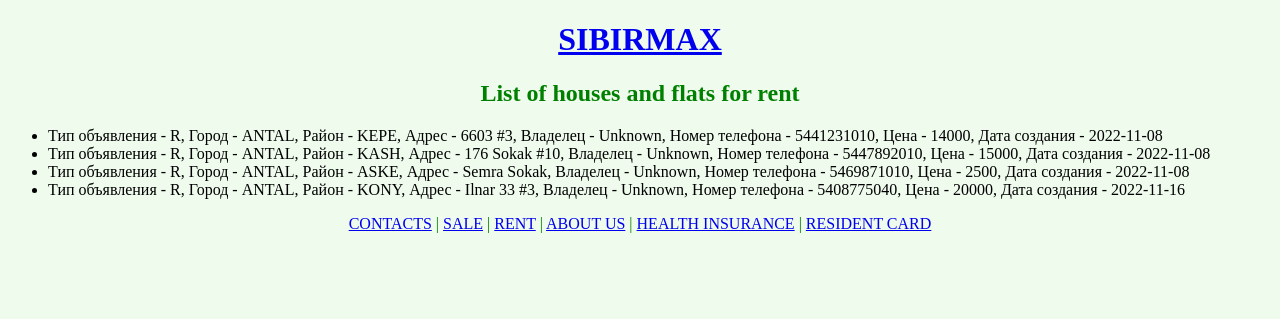
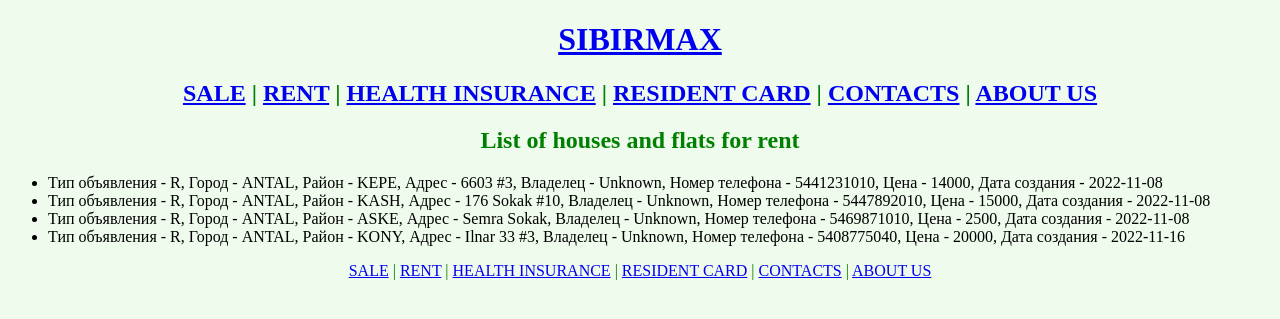
Before and after one commit to saintchayan/real_estate_project, a Django app: page /rent/ in a window 1280 px wide. Shown: the top 319 px of the page. Run offline with Django 4.2, Linux system fonts and the light colour scheme; data comes from the database, SQL or seed files in the repository; both versions use the stored data as it was after the commit.

Commit message:
fixed some repeated code

```diff
--- a/main_menu/templates/main_menu/contacts.html
+++ b/main_menu/templates/main_menu/contacts.html
@@ -3,7 +3,7 @@
 {% block title %}Contacts{% endblock %}
 
 {% block content %}
-<h1><a href="http://127.0.0.1:8000/">SIBIRMAX</a></h1>
+
 <h2>Some information about Sibirmax</h2>
 <h3>
     Location <br>
@@ -16,6 +16,4 @@
     915 165 77 71<br>
 </h3>
 
-{% include 'main_menu/navbar.html' %}
-
 {% endblock %}
--- a/main_menu/templates/main_menu/medical_insurance.html
+++ b/main_menu/templates/main_menu/medical_insurance.html
@@ -3,7 +3,7 @@
 {% block title %}Medical insurance{% endblock %}
 
 {% block content %}
-<h1><a href="http://127.0.0.1:8000/">SIBIRMAX</a></h1>
+
 <h2>Here is some information about medical insurance</h2>
 
 
@@ -96,6 +96,4 @@
     <li>Therapies related to teeth and nose caused by a traffic accident</li>
 </ul>
 
-{% include 'main_menu/navbar.html' %}
-
 {% endblock %}
--- a/main_menu/templates/main_menu/navbar.html
+++ b/main_menu/templates/main_menu/navbar.html
@@ -1,8 +1,8 @@
 <nav>
-    <a href="http://127.0.0.1:8000/contacts">CONTACTS</a> |
-    <a href="http://127.0.0.1:8000/sale">SALE</a> |
-    <a href="http://127.0.0.1:8000/rent">RENT</a> |
-    <a href="http://127.0.0.1:8000/about_us">ABOUT US</a> |
-    <a href="http://127.0.0.1:8000/medical_insurance">HEALTH INSURANCE</a> |
-    <a href="http://127.0.0.1:8000/resident_card">RESIDENT CARD</a>
+    <a href="{% url 'sale_list' %}">SALE</a> |
+    <a href="{% url 'rent_list' %}">RENT</a> |
+    <a href="{% url 'medical_insurance' %}">HEALTH INSURANCE</a> |
+    <a href="{% url 'resident_card' %}">RESIDENT CARD</a> |
+    <a href="{% url 'contacts' %}">CONTACTS</a> |
+    <a href="{% url 'about_us' %}">ABOUT US</a>
 </nav>
--- a/main_menu/templates/main_menu/rent.html
+++ b/main_menu/templates/main_menu/rent.html
@@ -3,8 +3,6 @@
 {% block title %}Sale{% endblock %}
 
 {% block content %}
-
-<h1><a href="http://127.0.0.1:8000/">SIBIRMAX</a></h1>
 
 <h2>List of houses and flats for rent</h2>
 
@@ -18,6 +16,4 @@
     </ul>
 </p>
 
-{% include 'main_menu/navbar.html' %}
-
 {% endblock %}
--- a/main_menu/templates/main_menu/resident_card.html
+++ b/main_menu/templates/main_menu/resident_card.html
@@ -3,8 +3,6 @@
 {% block title %}Resident card{% endblock %}
 
 {% block content %}
-
-<h1><a href="http://127.0.0.1:8000/">SIBIRMAX</a></h1>
 
 <h2>Here is some information about resident cards</h2>
 
@@ -212,6 +210,4 @@
     <li>Residence Permit for the victims of human trafficking:It is issued for a max duration of thirty days</li>
 </ul>
 
-{% include 'main_menu/navbar.html' %}
-
 {% endblock %}
--- a/main_menu/templates/main_menu/sale.html
+++ b/main_menu/templates/main_menu/sale.html
@@ -3,8 +3,6 @@
 {% block title %}Sale{% endblock %}
 
 {% block content %}
-
-<h1><a href="http://127.0.0.1:8000/">SIBIRMAX</a></h1>
 
 <h2>List of houses and flats for sale</h2>
 
@@ -18,6 +16,4 @@
     </ul>
 </p>
 
-{% include 'main_menu/navbar.html' %}
-
 {% endblock %}
--- a/main_menu/urls.py
+++ b/main_menu/urls.py
@@ -2,11 +2,11 @@ from django.urls import path
 from .views import *
 
 urlpatterns = [
-    path('', Menu.as_view()),
-    path('contacts/', contacts),
-    path('sale/', Sale.as_view()),
-    path('rent/', Rent.as_view()),
-    path('about_us/', about_us),
-    path('medical_insurance/', medical_insurance),
-    path('resident_card/', resident_card),
+    path('', Menu.as_view(), name='all_objects'),
+    path('contacts/', contacts, name='contacts'),
+    path('sale/', Sale.as_view(), name='sale_list'),
+    path('rent/', Rent.as_view(), name='rent_list'),
+    path('about_us/', about_us, name='about_us'),
+    path('medical_insurance/', medical_insurance, name='medical_insurance'),
+    path('resident_card/', resident_card, name='resident_card'),
 ]
--- a/templates/base.html
+++ b/templates/base.html
@@ -10,7 +10,14 @@
 </head>
 
 <body>
+    <h1><a href="{% url 'all_objects' %}">SIBIRMAX</a></h1>
+
+    <h2>
+        {% include 'main_menu/navbar.html' %}
+    </h2>
+
     {% block content %} {% endblock %}
+    {% include 'main_menu/navbar.html' %}
 </body>
 
 </html>
```
Also changed, not shown: main_menu/templates/main_menu/about_us.html (+5 -5 lines), main_menu/templates/main_menu/menu.html (+2 -7 lines), db.sqlite3.
